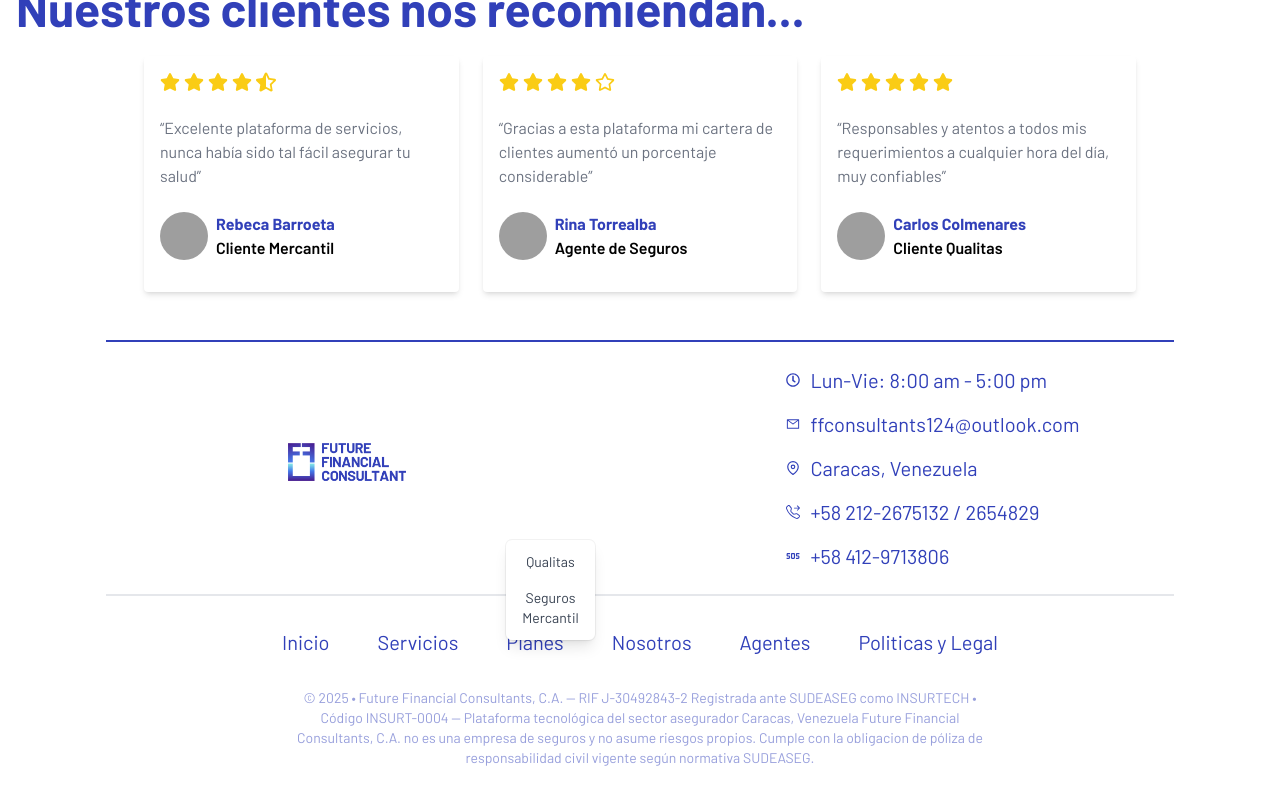
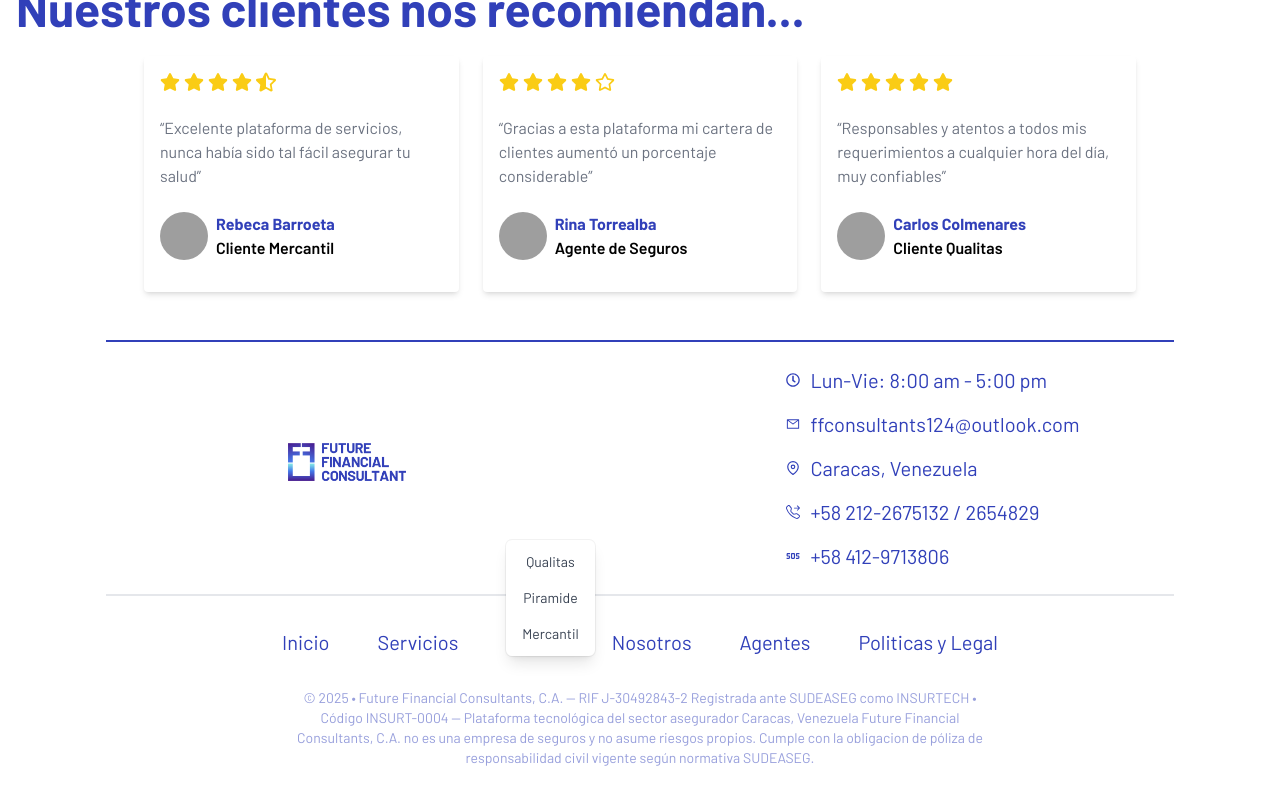
Before and after one commit to marco0490/ffconsultantsve, a React (Vite) app: page / in a window 1280 px wide. Both pictures are taken after a click on the button "Planes". Shown: the part 2216-3016 px from the top of the page. Built offline with nearby package versions, Linux system fonts and the light colour scheme; grey boxes are pictures that could not be loaded.

Commit message:
Se agrego PlansPiramide a "Planes"

```diff
--- a/src/components/Footer/Footer.jsx
+++ b/src/components/Footer/Footer.jsx
@@ -70,13 +70,26 @@
                 <Menu.Item>
                   {({ active }) => (
                     <Link
+                      to="/planes-piramide"
+                      className={classNames(
+                        active ? 'bg-gray-100 text-gray-900' : 'text-gray-700',
+                        'block px-4 py-2 text-sm',
+                      )}
+                    >
+                      Piramide
+                    </Link>
+                  )}
+                </Menu.Item>
+                <Menu.Item>
+                  {({ active }) => (
+                    <Link
                       to="/planes-mercantil"
                       className={classNames(
                         active ? 'bg-gray-100 text-gray-900' : 'text-gray-700',
                         'block px-4 py-2 text-sm',
                       )}
                     >
-                      Seguros Mercantil
+                      Mercantil
                     </Link>
                   )}
                 </Menu.Item>
```
